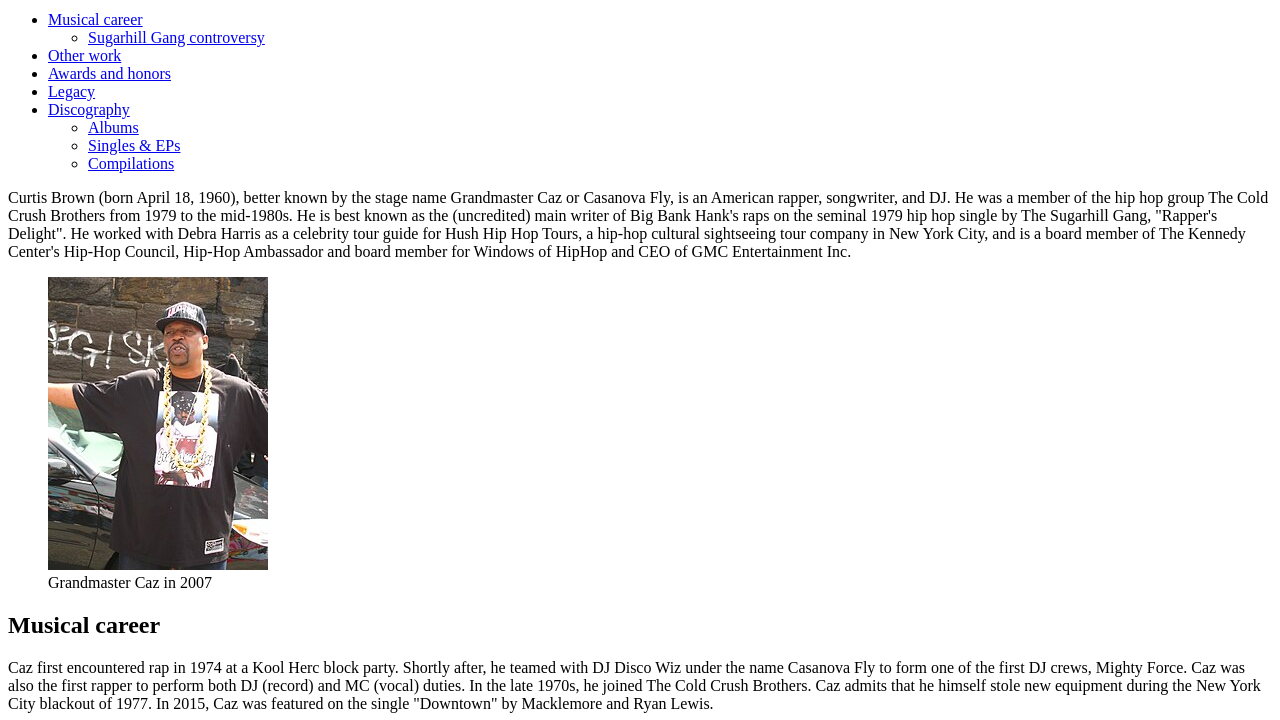
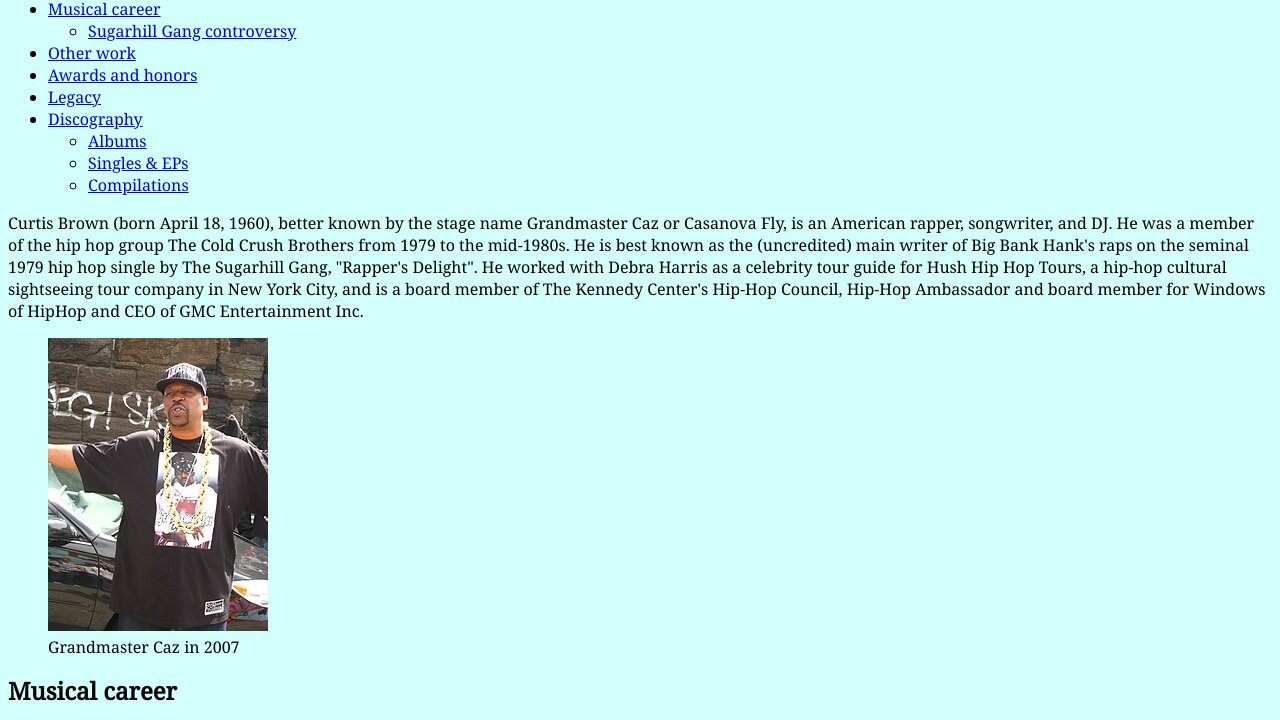
Before and after one commit to HowieMiao/CSCI-3150-Lab-2, a plain HTML site: page index.html in a window 1280 px wide. Shown: the part 69-789 px from the top of the page. Drawn offline with Linux system fonts and the light colour scheme.

Commit message:
CSS update

```diff
--- a/index.html
+++ b/index.html
@@ -12,7 +12,7 @@
         <h1>Grandmaster Caz</h1>
     </header>
     <!-- main navigation links to relative internal links only once per page-->
-    <nav>
+    <nav id="Table of contents">
         <ul>
             <li><a href="#musical-career">Musical career</a></li>
             <ul>
--- a/style.css
+++ b/style.css
@@ -1,3 +1,15 @@
+@import url('https://fonts.googleapis.com/css2?family=Noto+Serif&display=swap');
+
+body{
+    background-color: #D3FFFB;
+    font-family: 'Noto Serif', sans-serif;
+}
+
+h1,h2,h3 {
+    margin: 0;
+    font-family: 'Noto Serif', serif;
+}
+
 .sr-only {
     border: 0;
     clip: rect(0, 0, 0, 0);
```
